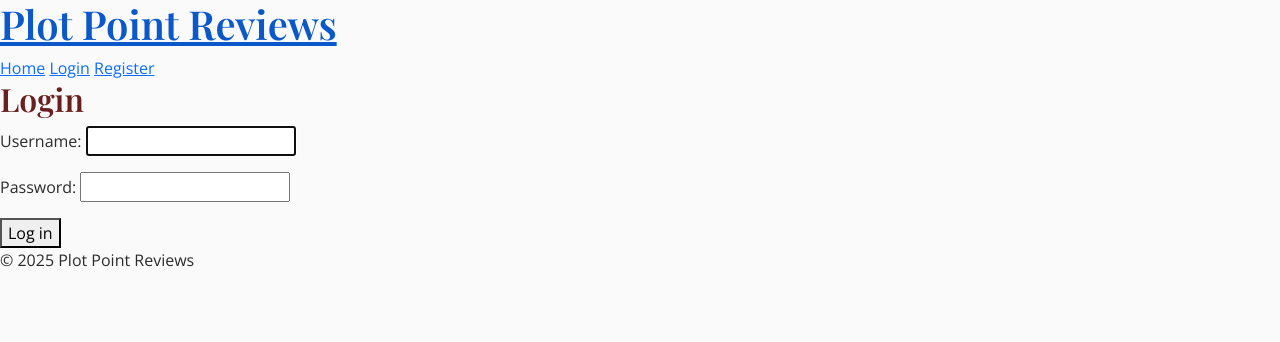
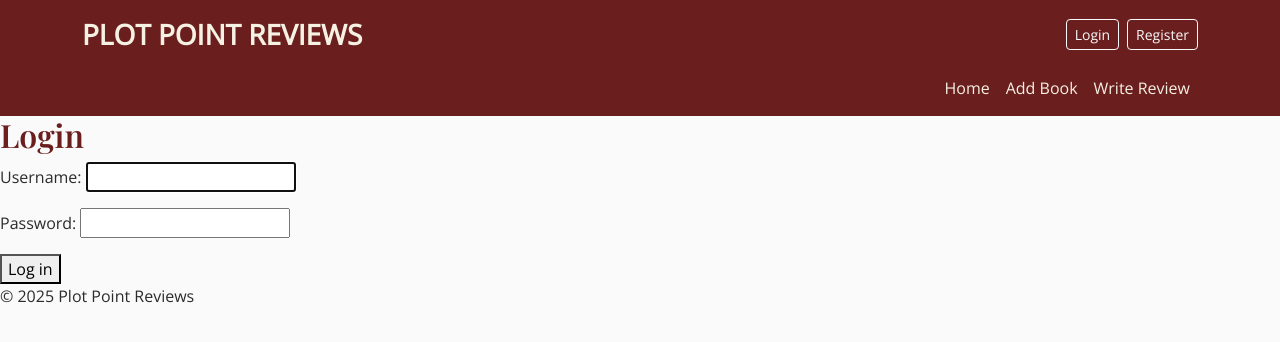
Before and after one commit to fjii86/book-review-site, a Django app: page /accounts/login/ in a window 1280 px wide. Shown: the top 342 px of the page. Run offline with Django 5.2, Linux system fonts and the light colour scheme; some libraries are stand-ins or nearby versions.

Commit message:
Add navbar styling

```diff
--- a/static/css/style.css
+++ b/static/css/style.css
@@ -28,3 +28,17 @@ h1, h2, h3, h4, h5, h6, .card-title {
 .card:hover {
     transform: translateY(-4px);
 }
+
+/* Navigation bar */
+
+.navbar {
+    background-color: #6B1E1E;
+}
+
+.navbar .nav-link, .navbar-brand {
+    color: #F5F1E3 !important;
+}
+
+.navbar .nav-link:hover {
+    color: #C1A25B !important;
+}
--- a/templates/base.html
+++ b/templates/base.html
@@ -16,18 +16,48 @@
 </head>
 <body>
     <header>
-        <h1><a href="/">Plot Point Reviews</a></h1>
-        <nav>
-            <a href="/">Home</a>
-            {% if user.is_authenticated %}
-                <span>Welcome, {{ user.username }}</span>
-                <a href="{% url 'logout' %}">Logout</a>
-            {% else %}
-                <a href="{% url 'login' %}">Login</a>
-                <a href="{% url 'signup' %}">Register</a>
-            {% endif %}
-        </nav>
-    </header>
+<nav class="navbar navbar-expand-lg navbar-dark">
+  <div class="container flex-column align-items-end">
+
+    <!-- Top row -->
+    <div class="w-100 d-flex justify-content-between align-items-center">
+      <a class="navbar-brand fs-3 text-uppercase fw-bold" href="/">Plot Point Reviews</a>
+
+      <div class="d-flex align-items-center">
+        {% if user.is_authenticated %}
+          <span class="text-light me-3">Welcome, {{ user.username }}</span>
+          <a class="btn btn-sm btn-outline-light" href="{% url 'logout' %}">Logout</a>
+        {% else %}
+          <a class="btn btn-sm btn-outline-light me-2" href="{% url 'login' %}">Login</a>
+          <a class="btn btn-sm btn-outline-light" href="{% url 'signup' %}">Register</a>
+        {% endif %}
+      </div>
+    </div>
+
+    <!-- Hamburger icon -->
+    <button class="navbar-toggler mt-2" type="button" data-bs-toggle="collapse" data-bs-target="#navbarSubmenu"
+      aria-controls="navbarSubmenu" aria-expanded="false" aria-label="Toggle navigation">
+      <span class="navbar-toggler-icon"></span>
+    </button>
+
+    <!-- Bottom row -->
+    <div class="collapse navbar-collapse justify-content-end mt-2 w-100" id="navbarSubmenu">
+      <ul class="navbar-nav">
+        <li class="nav-item">
+          <a class="nav-link text-light" href="/">Home</a>
+        </li>
+        <li class="nav-item">
+          <a class="nav-link text-light" href="#">Add Book</a>
+        </li>
+        <li class="nav-item">
+          <a class="nav-link text-light" href="#">Write Review</a>
+        </li>
+      </ul>
+    </div>
+
+  </div>
+</nav>
+</header>
 
     <main>
         {% block content %}{% endblock %}
```
